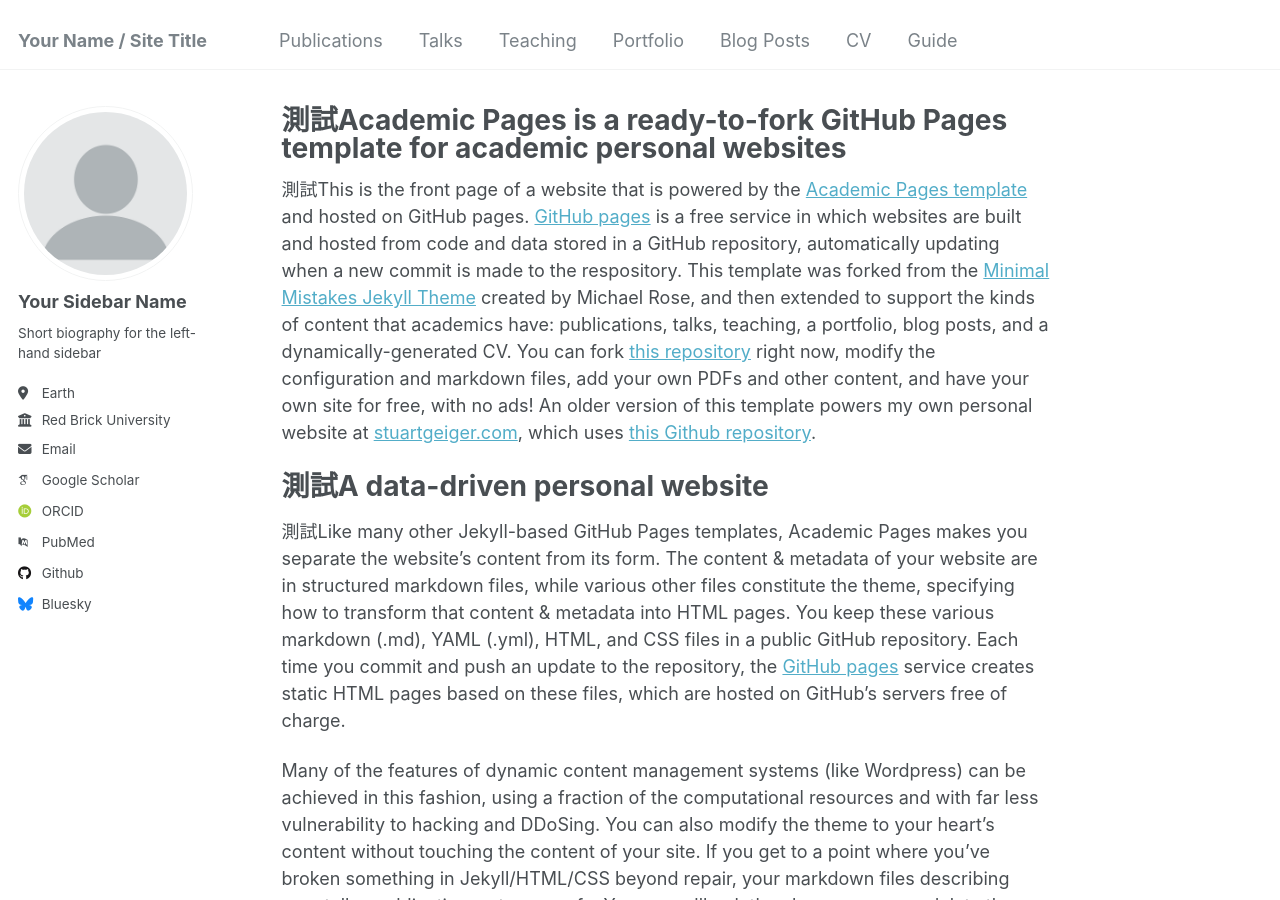
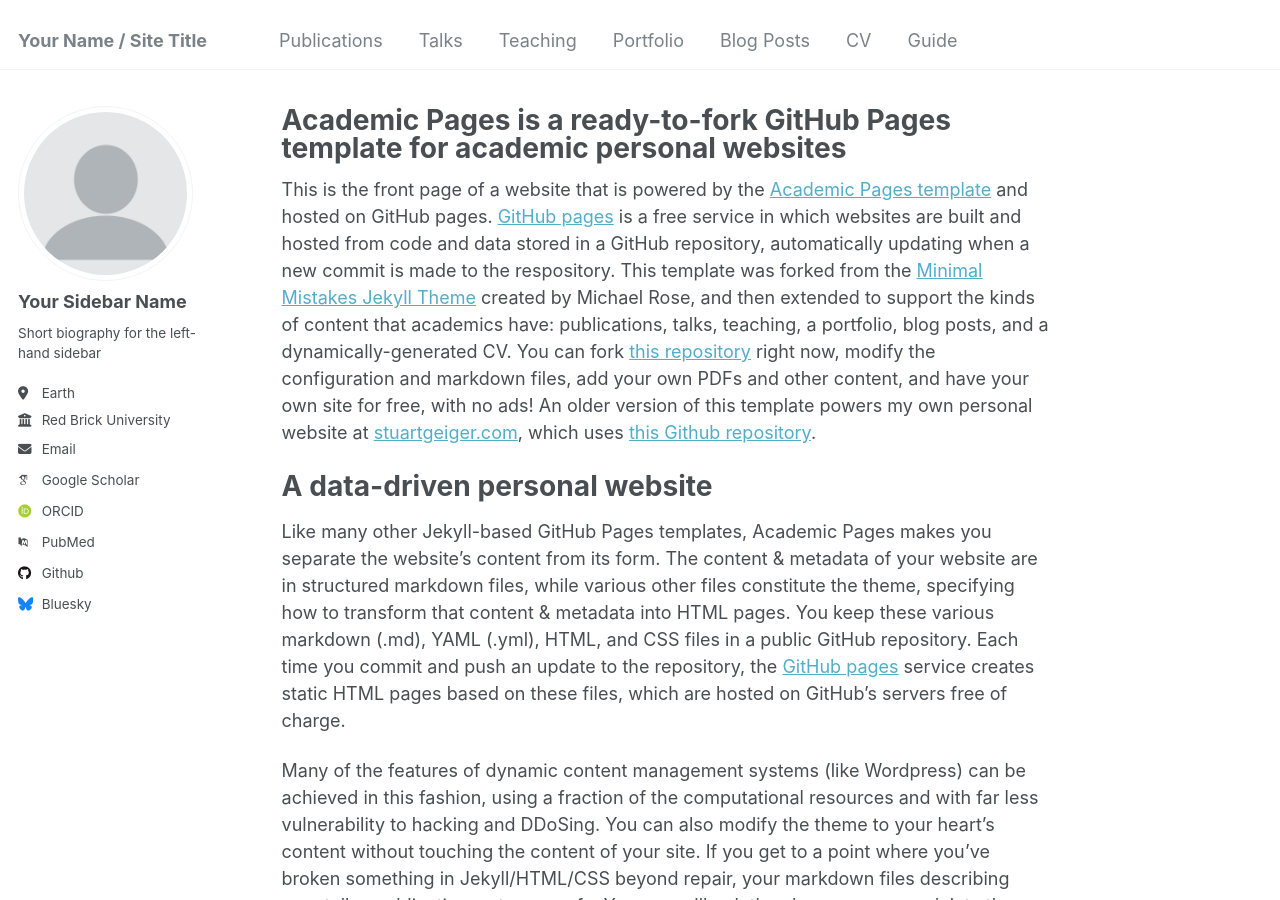
Before and after one commit to stvrt/stvrt.github.io, a Jekyll site: the page built from _pages/about.md, in a window 1280 px wide and 900 px high. Built offline with Jekyll 4.4.1, drawn with Linux system fonts in a browser that asks for light colours; some web fonts are replaced.

Commit message:
Update about.md
刪掉測試

```diff
--- a/_pages/about.md
+++ b/_pages/about.md
@@ -1,17 +1,17 @@
 ---
 permalink: /
-title: "測試Academic Pages is a ready-to-fork GitHub Pages template for academic personal websites"
+title: "Academic Pages is a ready-to-fork GitHub Pages template for academic personal websites"
 author_profile: true
 redirect_from:
   - /about/
   - /about.html
 ---
 
-測試This is the front page of a website that is powered by the [Academic Pages template](https://github.com/academicpages/academicpages.github.io) and hosted on GitHub pages. [GitHub pages](https://pages.github.com) is a free service in which websites are built and hosted from code and data stored in a GitHub repository, automatically updating when a new commit is made to the respository. This template was forked from the [Minimal Mistakes Jekyll Theme](https://mmistakes.github.io/minimal-mistakes/) created by Michael Rose, and then extended to support the kinds of content that academics have: publications, talks, teaching, a portfolio, blog posts, and a dynamically-generated CV. You can fork [this repository](https://github.com/academicpages/academicpages.github.io) right now, modify the configuration and markdown files, add your own PDFs and other content, and have your own site for free, with no ads! An older version of this template powers my own personal website at [stuartgeiger.com](http://stuartgeiger.com), which uses [this Github repository](https://github.com/staeiou/staeiou.github.io).
+This is the front page of a website that is powered by the [Academic Pages template](https://github.com/academicpages/academicpages.github.io) and hosted on GitHub pages. [GitHub pages](https://pages.github.com) is a free service in which websites are built and hosted from code and data stored in a GitHub repository, automatically updating when a new commit is made to the respository. This template was forked from the [Minimal Mistakes Jekyll Theme](https://mmistakes.github.io/minimal-mistakes/) created by Michael Rose, and then extended to support the kinds of content that academics have: publications, talks, teaching, a portfolio, blog posts, and a dynamically-generated CV. You can fork [this repository](https://github.com/academicpages/academicpages.github.io) right now, modify the configuration and markdown files, add your own PDFs and other content, and have your own site for free, with no ads! An older version of this template powers my own personal website at [stuartgeiger.com](http://stuartgeiger.com), which uses [this Github repository](https://github.com/staeiou/staeiou.github.io).
 
-測試A data-driven personal website
+A data-driven personal website
 ======
-測試Like many other Jekyll-based GitHub Pages templates, Academic Pages makes you separate the website's content from its form. The content & metadata of your website are in structured markdown files, while various other files constitute the theme, specifying how to transform that content & metadata into HTML pages. You keep these various markdown (.md), YAML (.yml), HTML, and CSS files in a public GitHub repository. Each time you commit and push an update to the repository, the [GitHub pages](https://pages.github.com/) service creates static HTML pages based on these files, which are hosted on GitHub's servers free of charge.
+Like many other Jekyll-based GitHub Pages templates, Academic Pages makes you separate the website's content from its form. The content & metadata of your website are in structured markdown files, while various other files constitute the theme, specifying how to transform that content & metadata into HTML pages. You keep these various markdown (.md), YAML (.yml), HTML, and CSS files in a public GitHub repository. Each time you commit and push an update to the repository, the [GitHub pages](https://pages.github.com/) service creates static HTML pages based on these files, which are hosted on GitHub's servers free of charge.
 
 Many of the features of dynamic content management systems (like Wordpress) can be achieved in this fashion, using a fraction of the computational resources and with far less vulnerability to hacking and DDoSing. You can also modify the theme to your heart's content without touching the content of your site. If you get to a point where you've broken something in Jekyll/HTML/CSS beyond repair, your markdown files describing your talks, publications, etc. are safe. You can rollback the changes or even delete the repository and start over -- just be sure to save the markdown files! Finally, you can also write scripts that process the structured data on the site, such as [this one](https://github.com/academicpages/academicpages.github.io/blob/master/talkmap.ipynb) that analyzes metadata in pages about talks to display [a map of every location you've given a talk](https://academicpages.github.io/talkmap.html).
 
```
